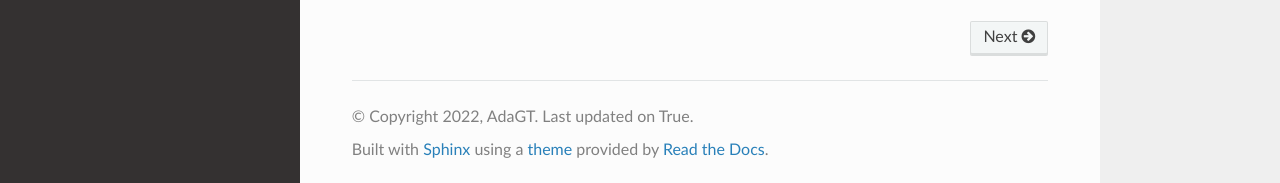
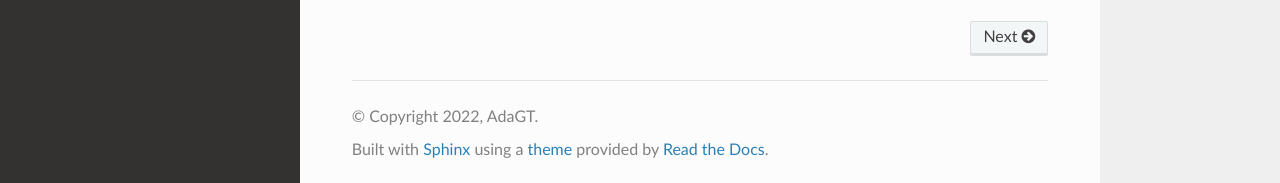
Before and after one commit to colossus06/RTD-Blog-Page, a Sphinx documentation site: the page built from docs/index.rst, in a window 1280 px wide and 925 px high. Shown: the part 739-922 px from the top of the window. Built offline with Sphinx 7.4.7 and the Read the Docs theme 2.0.0, drawn with Linux system fonts in a browser that asks for light colours; some of the changed lines change nothing that is shown.

Commit message:
latest tag

```diff
--- /dev/null
+++ b/docs/_templates/breadcrumbs.html
@@ -0,0 +1,4 @@
+{%- extends "sphinx_rtd_theme/breadcrumbs.html" %}
+
+{% block breadcrumbs_aside %}
+{% endblock %}
--- a/docs/conf.py
+++ b/docs/conf.py
@@ -49,7 +49,6 @@
 html_theme = "sphinx_rtd_theme"
 
 
-
 # Add any paths that contain custom static files (such as style sheets) here,
 # relative to this directory. They are copied after the builtin static files,
 # so a file named "default.css" will overwrite the builtin "default.css".
@@ -57,15 +56,18 @@
 html_logo = "logo.png"
 
 
-
 html_context = {
-  "display_github": False, # Add 'Edit on Github' link instead of 'View page source'
-  "last_updated": True,
-  "commit": False,
+    "display_github": False,  # Add 'Edit on Github' link instead of 'View page source'
+    "last_updated": False,
+    "commit": False,
 }
 
 html_show_sourcelink = False
 
 
+html_theme_options = {
+    'display_version': False}
+
+
 def setup(app):
     app.add_css_file("custom.css")
```
Also changed, not shown: 12 other files.
